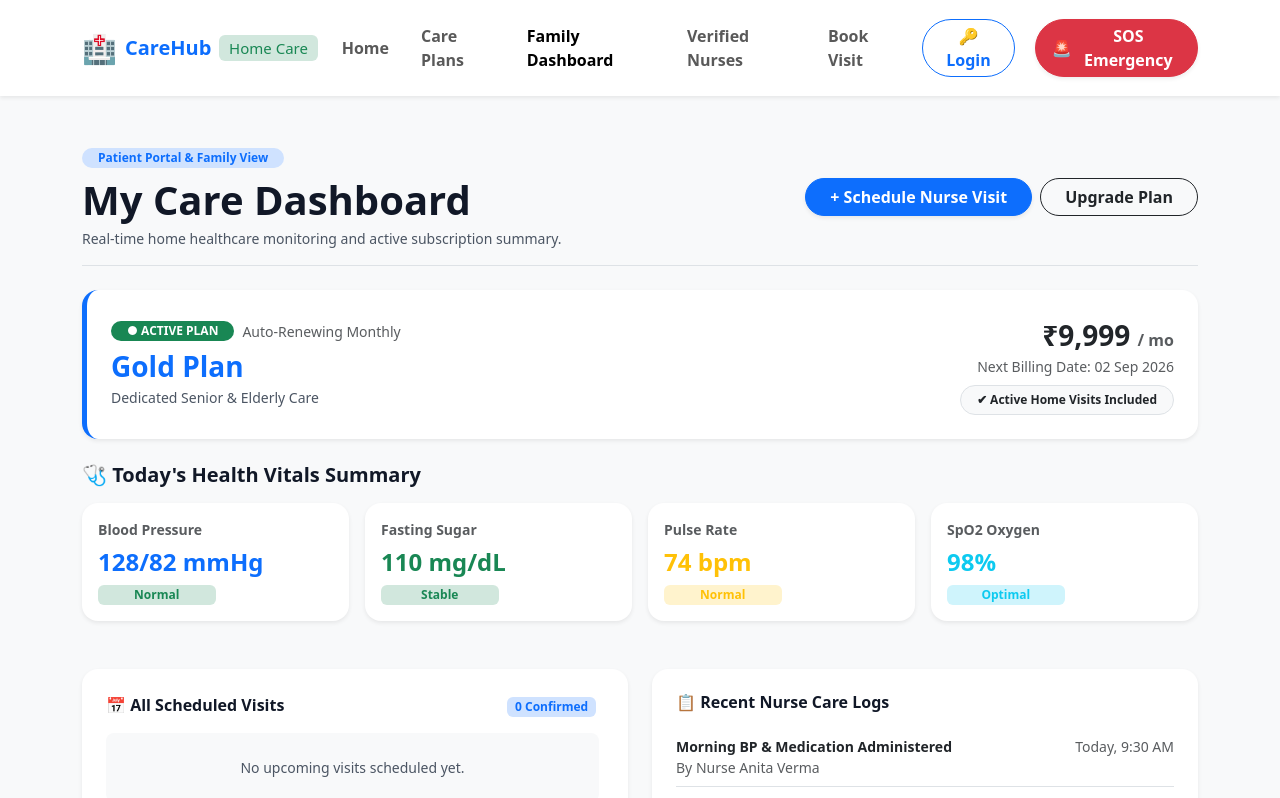
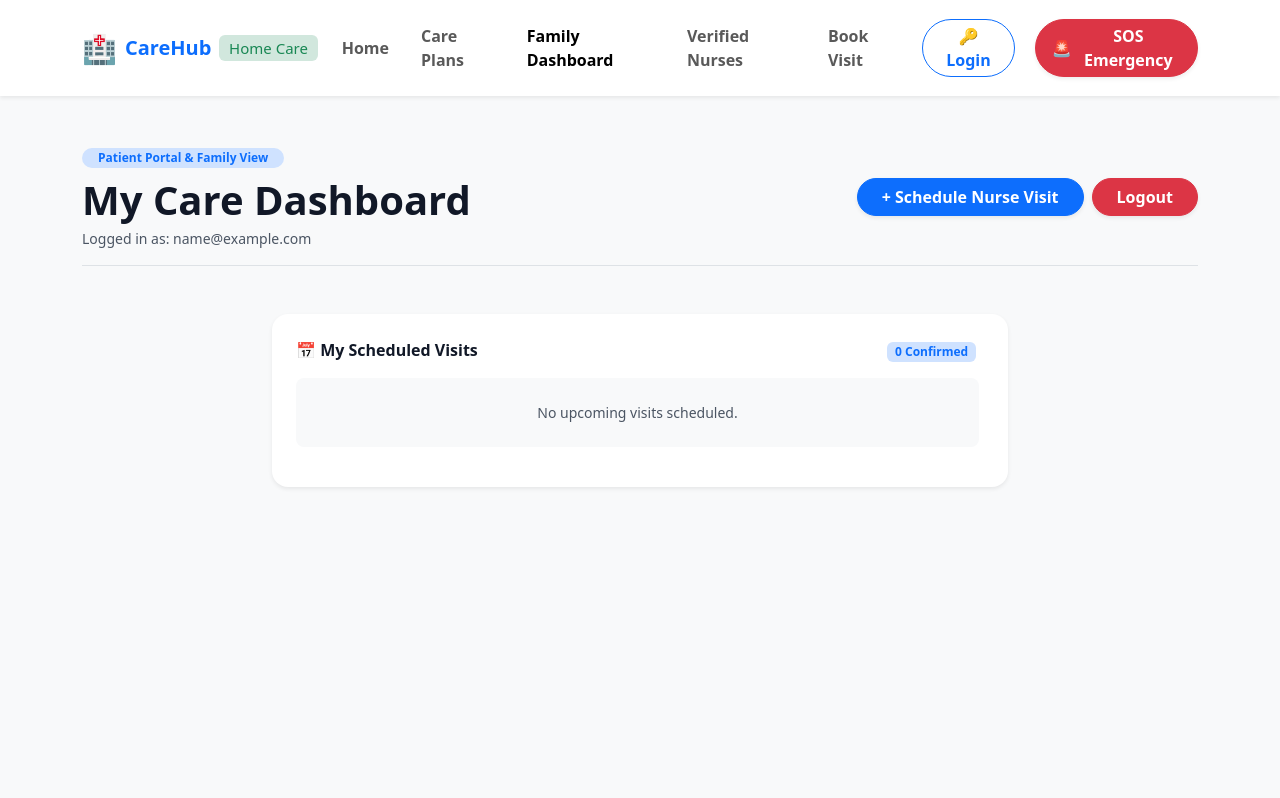
Before and after one commit to vpooja363/subscription-home-care-platform, a React (Vite) app: page /dashboard in a window 1280 px wide. Shown: the top 798 px of the page. Built offline with nearby package versions, Linux system fonts and the light colour scheme; sample sign-in values are in the browser's storage.

Commit message:
Update Dashboard.jsx

```diff
--- a/src/pages/Dashboard.jsx
+++ b/src/pages/Dashboard.jsx
@@ -1,140 +1,99 @@
 import React, { useState, useEffect } from "react";
-import { Link } from "react-router-dom";
+import { Link, useNavigate } from "react-router-dom";
 
 function Dashboard() {
-  const [activePlan, setActivePlan] = useState({
-    name: "Gold Plan",
-    price: "₹9,999",
-    tagline: "Dedicated Senior & Elderly Care",
-  });
-
-  const [vitals, setVitals] = useState({
-    bloodPressure: "128/82 mmHg",
-    bloodSugar: "110 mg/dL",
-    pulseRate: "74 bpm",
-    oxygenLevel: "98%",
-  });
-
+  const navigate = useNavigate();
+  const [currentUserEmail, setCurrentUserEmail] = useState("");
   const [allBookings, setAllBookings] = useState([]);
 
+  // Baki states (Plan and Vitals)
+  const [activePlan, setActivePlan] = useState({ name: "Gold Plan", price: "₹9,999", tagline: "Dedicated Senior & Elderly Care" });
+  const [vitals, setVitals] = useState({ bloodPressure: "128/82 mmHg", bloodSugar: "110 mg/dL", pulseRate: "74 bpm", oxygenLevel: "98%" });
+
   useEffect(() => {
-    // 1. Fetch Subscription Plan
+    // 1. LOGIN CHECK
+    const isLoggedIn = localStorage.getItem("isLoggedIn");
+    const userEmail = localStorage.getItem("userEmail");
+
+    if (!isLoggedIn) {
+      navigate("/login"); // Agar login nahi hai, toh turant Login page par bhejo
+      return;
+    }
+    setCurrentUserEmail(userEmail);
+
+    // 2. Fetch Active Plan
     const savedName = localStorage.getItem("activePlanName");
     const savedPrice = localStorage.getItem("activePlanPrice");
-    const savedTagline = localStorage.getItem("activePlanTagline");
-
     if (savedName && savedPrice) {
-      setActivePlan({
-        name: savedName,
-        price: savedPrice,
-        tagline: savedTagline || "Active Home Healthcare Subscription",
-      });
+      setActivePlan({ name: savedName, price: savedPrice, tagline: "Active Home Healthcare Subscription" });
     }
 
-    // 2. Fetch Bookings
+    // 3. FETCH & FILTER BOOKINGS (Admin vs User)
     const savedBookings = JSON.parse(localStorage.getItem("bookings")) || [];
-    setAllBookings(savedBookings);
-  }, []);
 
-  // NEW FEATURE: Saari bookings delete karne ka function
+    if (userEmail === "admin@gmail.com") {
+      // Agar ADMIN hai, toh saari list dikhao
+      setAllBookings(savedBookings);
+    } else {
+      // Agar NORMAL USER hai, toh sirf uski email wali bookings dikhao
+      const myBookings = savedBookings.filter(booking => booking.userEmail === userEmail);
+      setAllBookings(myBookings);
+    }
+  }, [navigate]);
+
+  // LOGOUT FUNCTION
+  const handleLogout = () => {
+    localStorage.removeItem("isLoggedIn");
+    localStorage.removeItem("userEmail");
+    navigate("/login");
+  };
+
   const clearAllBookings = () => {
-    // Ek confirmation message dikhayenge delete karne se pehle
-    if (window.confirm("Are you sure you want to delete all bookings? This cannot be undone.")) {
-      localStorage.removeItem("bookings"); // LocalStorage se data uda diya
-      setAllBookings([]); // Screen se bhi list khali kar di
+    if (window.confirm("Are you sure you want to delete all bookings?")) {
+      localStorage.removeItem("bookings");
+      setAllBookings([]);
     }
   };
+
+  // Check if Admin
+  const isAdmin = currentUserEmail === "admin@gmail.com";
 
   return (
     <div className="dashboard-page py-5 bg-light min-vh-100">
       <div className="container">
-        {/* Dashboard Top Header */}
+
+        {/* Top Header with LOGOUT Button */}
         <div className="d-flex flex-column flex-md-row justify-content-between align-items-md-center mb-4 pb-3 border-bottom">
           <div>
             <span className="badge bg-primary-subtle text-primary px-3 py-1 rounded-pill small fw-semibold mb-2">
-              Patient Portal & Family View
+              {isAdmin ? "Admin Portal" : "Patient Portal & Family View"}
             </span>
-            <h1 className="fw-bold mb-1">My Care Dashboard</h1>
-            <p className="text-muted small mb-0">
-              Real-time home healthcare monitoring and active subscription summary.
-            </p>
+            <h1 className="fw-bold mb-1">
+              {isAdmin ? "Admin Dashboard" : "My Care Dashboard"}
+            </h1>
+            <p className="text-muted small mb-0">Logged in as: {currentUserEmail}</p>
           </div>
           <div className="mt-3 mt-md-0 d-flex gap-2">
-            <Link to="/booking" className="btn btn-primary rounded-pill px-4 fw-semibold shadow-sm">
-              + Schedule Nurse Visit
-            </Link>
-            <Link to="/plans" className="btn btn-outline-dark rounded-pill px-4 fw-semibold">
-              Upgrade Plan
-            </Link>
+            <Link to="/booking" className="btn btn-primary rounded-pill px-4 fw-semibold shadow-sm">+ Schedule Nurse Visit</Link>
+            <button onClick={handleLogout} className="btn btn-danger rounded-pill px-4 fw-semibold shadow-sm">
+              Logout
+            </button>
           </div>
         </div>
 
-        {/* 1. DYNAMIC ACTIVE SUBSCRIPTION BANNER */}
-        <div className="card border-0 shadow-sm rounded-4 p-4 mb-4 bg-white border-start border-5 border-primary">
-          <div className="row align-items-center">
-            <div className="col-md-8 mb-3 mb-md-0">
-              <div className="d-flex align-items-center gap-2 mb-2">
-                <span className="badge bg-success px-3 py-1 rounded-pill">● ACTIVE PLAN</span>
-                <span className="text-muted small">Auto-Renewing Monthly</span>
-              </div>
-              <h3 className="fw-bold text-primary mb-1">{activePlan.name}</h3>
-              <p className="text-muted small mb-0">{activePlan.tagline}</p>
-            </div>
-            <div className="col-md-4 text-md-end">
-              <div className="fw-bold fs-3 text-dark">{activePlan.price} <span className="fs-6 text-muted">/ mo</span></div>
-              <span className="text-muted small d-block mb-2">Next Billing Date: 02 Sep 2026</span>
-              <span className="badge bg-light text-dark border px-3 py-2 rounded-pill">
-                ✔ Active Home Visits Included
-              </span>
-            </div>
-          </div>
-        </div>
+        {/* ... Active Subscription & Vitals Cards (Yahan sirf 3rd section main change hai) ... */}
 
-        {/* 2. HEALTH VITALS CARDS */}
-        <h5 className="fw-bold mb-3">🩺 Today's Health Vitals Summary</h5>
-        <div className="row g-3 mb-5">
-          <div className="col-6 col-lg-3">
-            <div className="card border-0 shadow-sm rounded-4 p-3 bg-white h-100">
-              <span className="text-muted small fw-semibold">Blood Pressure</span>
-              <h4 className="fw-bold text-primary my-2">{vitals.bloodPressure}</h4>
-              <span className="badge bg-success-subtle text-success small w-50">Normal</span>
-            </div>
-          </div>
-          <div className="col-6 col-lg-3">
-            <div className="card border-0 shadow-sm rounded-4 p-3 bg-white h-100">
-              <span className="text-muted small fw-semibold">Fasting Sugar</span>
-              <h4 className="fw-bold text-success my-2">{vitals.bloodSugar}</h4>
-              <span className="badge bg-success-subtle text-success small w-50">Stable</span>
-            </div>
-          </div>
-          <div className="col-6 col-lg-3">
-            <div className="card border-0 shadow-sm rounded-4 p-3 bg-white h-100">
-              <span className="text-muted small fw-semibold">Pulse Rate</span>
-              <h4 className="fw-bold text-warning my-2">{vitals.pulseRate}</h4>
-              <span className="badge bg-warning-subtle text-warning small w-50">Normal</span>
-            </div>
-          </div>
-          <div className="col-6 col-lg-3">
-            <div className="card border-0 shadow-sm rounded-4 p-3 bg-white h-100">
-              <span className="text-muted small fw-semibold">SpO2 Oxygen</span>
-              <h4 className="fw-bold text-info my-2">{vitals.oxygenLevel}</h4>
-              <span className="badge bg-info-subtle text-info small w-50">Optimal</span>
-            </div>
-          </div>
-        </div>
-
-        {/* 3. UPCOMING BOOKED VISITS & CARE LOGS */}
-        <div className="row g-4">
-          <div className="col-lg-6">
+        <div className="row g-4 mt-2">
+          <div className="col-lg-8 mx-auto">
             <div className="card border-0 shadow-sm rounded-4 p-4 bg-white h-100">
               <div className="d-flex justify-content-between align-items-center mb-3">
-                <h6 className="fw-bold mb-0">📅 All Scheduled Visits</h6>
+                <h6 className="fw-bold mb-0">📅 {isAdmin ? "All Platform Scheduled Visits" : "My Scheduled Visits"}</h6>
                 <div>
                   <span className="badge bg-primary-subtle text-primary me-2">{allBookings.length} Confirmed</span>
-                  {/* Delete All Button - Sirf tab dikhega jab koi booking hogi */}
-                  {allBookings.length > 0 && (
+                  {/* Delete All button sirf admin ko dikhega */}
+                  {isAdmin && allBookings.length > 0 && (
                     <button onClick={clearAllBookings} className="btn btn-sm btn-danger rounded-pill px-3 shadow-sm">
-                      🗑️ Delete All
+                      🗑️ Delete All Bookings
                     </button>
                   )}
                 </div>
@@ -148,10 +107,10 @@ function Dashboard() {
                       <p className="text-muted small mb-2">
                         <strong>Patient:</strong> {booking.patientName} ({booking.phone}) <br/>
                         <strong>Date:</strong> {booking.date} | <strong>Time:</strong> {booking.timeSlot}
+                        <br/>
+                        {/* Admin ko pata chale ki booking kis email se hui hai */}
+                        {isAdmin && <span className="text-danger small">Booked by: {booking.userEmail}</span>}
                       </p>
-                      <div className="d-flex align-items-center gap-2 small mb-2">
-                        <span>👩‍⚕️ Professional ID: <strong>{booking.caregiverId}</strong></span>
-                      </div>
                       <p className="text-muted small mb-0">
                         <strong>Address:</strong> {booking.address}
                       </p>
@@ -159,36 +118,10 @@ function Dashboard() {
                   ))
                 ) : (
                   <div className="bg-light p-4 rounded-3 mb-3 text-center">
-                    <p className="text-muted small mb-0">No upcoming visits scheduled yet.</p>
+                    <p className="text-muted small mb-0">No upcoming visits scheduled.</p>
                   </div>
                 )}
               </div>
-
-              <Link to="/booking" className="btn btn-outline-primary w-100 rounded-pill py-2 mt-3 small fw-semibold">
-                + Book Another Visit
-              </Link>
-            </div>
-          </div>
-
-          <div className="col-lg-6">
-            <div className="card border-0 shadow-sm rounded-4 p-4 bg-white h-100">
-              <h6 className="fw-bold mb-3">📋 Recent Nurse Care Logs</h6>
-              <ul className="list-group list-group-flush small">
-                <li className="list-group-item px-0 py-2 d-flex justify-content-between">
-                  <div>
-                    <strong>Morning BP & Medication Administered</strong>
-                    <div className="text-muted">By Nurse Anita Verma</div>
-                  </div>
-                  <span className="text-muted">Today, 9:30 AM</span>
-                </li>
-                <li className="list-group-item px-0 py-2 d-flex justify-content-between">
-                  <div>
-                    <strong>Physiotherapy Session Completed</strong>
-                    <div className="text-muted">By Dr. Amit Patel</div>
-                  </div>
-                  <span className="text-muted">Yesterday</span>
-                </li>
-              </ul>
             </div>
           </div>
         </div>
```
